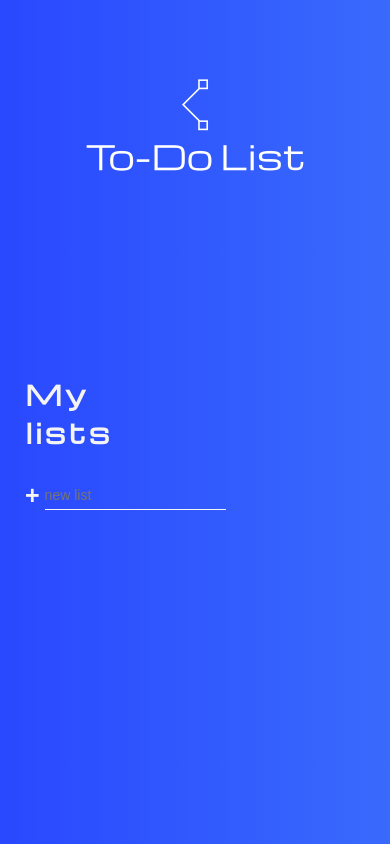
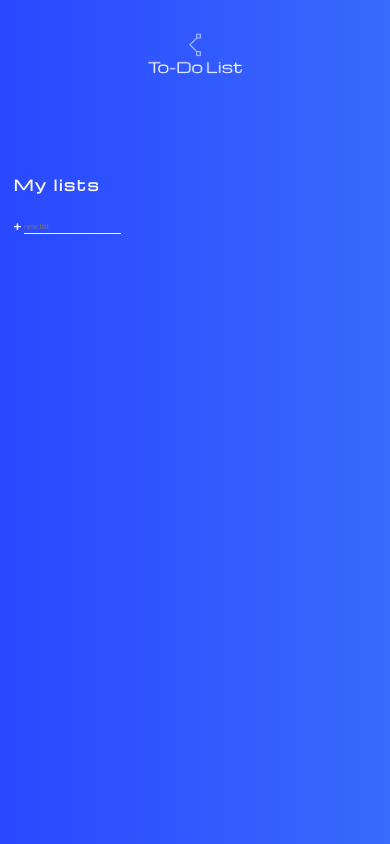
Before and after one commit to developedbygeo/Todo-list, a plain HTML site: page index.html in a window 390 px wide. Drawn offline with nearby package versions, Linux system fonts and the light colour scheme.

Commit message:
Fixed a bug in app.js with the taskCount and added media queries

```diff
--- a/app.js
+++ b/app.js
@@ -46,7 +46,7 @@ addNewTaskForm.addEventListener("submit", (e) => {
 });
 
 // for ticking off tasks
-todoTaskWrapper.addEventListener("click", (e) => {
+todoCurrentTaskList.addEventListener("click", (e) => {
   if (e.target.tagName.toLowerCase() === "input") {
     const selectedListElement = allLists.find((el) => el.id === selectedList);
     const selectedTaskElement = selectedListElement.tasks.find(
--- a/styles/_main.scss
+++ b/styles/_main.scss
@@ -4,7 +4,7 @@ main {
   background: linear-gradient(to right, #2948ff, #396afc);
 }
 .todo {
-  height: 100vh;
+  min-height: 100vh;
   display: grid;
   grid:
     ". header header ." 35rem
--- a/styles/_media.scss
+++ b/styles/_media.scss
@@ -0,0 +1,50 @@
+@media screen and (min-width: 281px) and (max-width: 480px) {
+  html {
+    font-size: 33.5%;
+  }
+  .logo {
+    height: 20rem;
+    img {
+      height: 20rem;
+    }
+  }
+  .todo {
+    grid:
+      ". header header ." 30rem ". lists active  ." auto ". . . .  "/1fr minmax(
+        10rem,
+        30rem
+      )
+      minmax(25rem, 50rem) 1fr;
+  }
+
+  .task-list {
+    margin-top: 1.5rem;
+    li {
+      font-size: 2rem;
+    }
+  }
+  .task {
+    label {
+      font-size: 2rem;
+    }
+  }
+}
+
+@media screen and (max-width: 280px) {
+  html {
+    font-size: 22%;
+  }
+  .todo {
+    grid:
+      ". header header ." 25rem ". lists active  ." auto ". . . .  "/1fr minmax(
+        10rem,
+        30rem
+      )
+      minmax(25rem, 50rem) 1fr;
+  }
+}
+@media screen and (min-width: 481px) and (max-width: 769px) {
+  html {
+    font-size: 50.5%;
+  }
+}
```
Also changed, not shown: styles/style.css, 1 other file.
